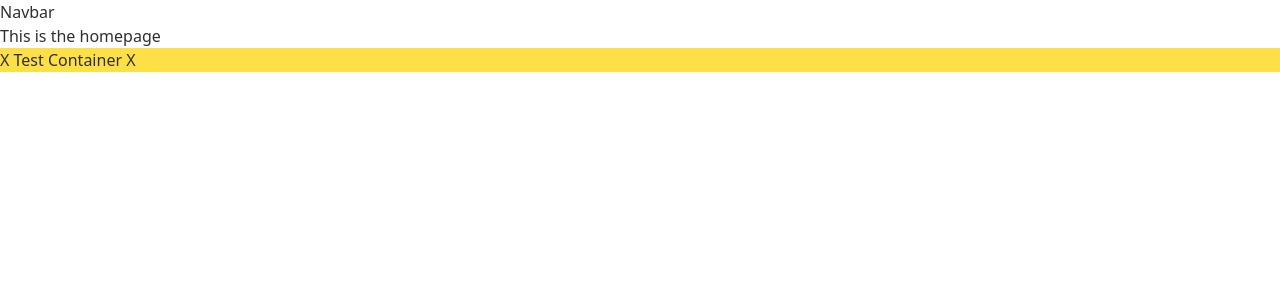
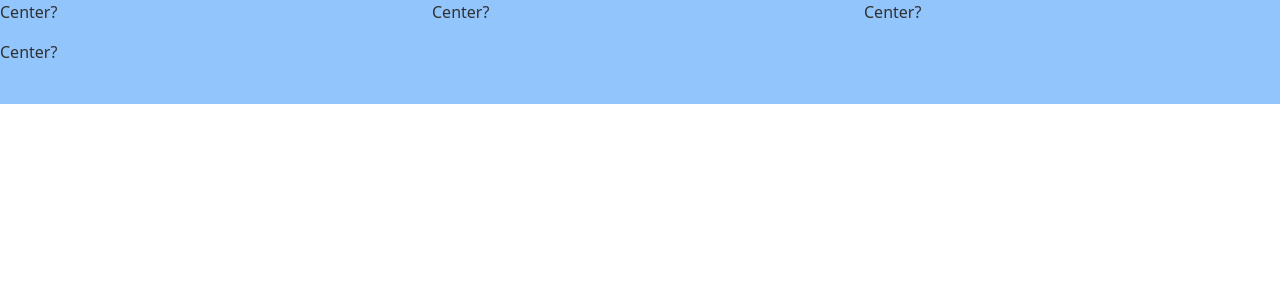
Before and after one commit to lsapundzic/b2b-store-frontend, a Next.js app: page / in a window 1280 px wide. Shown: the top 300 px of the page. Built offline with nearby package versions, Linux system fonts and the light colour scheme.

Commit message:
Removed navbar as well, simplify layout

```diff
--- a/app/components/Navbar.jsx
+++ /dev/null
@@ -1,13 +0,0 @@
-// Main navbar
-
-const Navbar = () => {
-  console.log("Navbar running...");
-
-  return (
-    <div>
-      <h1>Navbar</h1>
-    </div>
-  );
-};
-
-export default Navbar;
--- a/app/layout.js
+++ b/app/layout.js
@@ -1,7 +1,7 @@
 // Main layout
 
 // Component imports
-import Navbar from "./components/Navbar";
+
 import "/app/globals.css";
 
 export const metadata = {
@@ -15,7 +15,6 @@ export default function RootLayout({ children }) {
     <html lang="en">
       {/* Suppress Hydration Warning added to stop the browser console message caused by Grammarly*/}
       <body suppressHydrationWarning={true}>
-        <Navbar />
         <main>{children}</main>
       </body>
     </html>
--- a/app/page.jsx
+++ b/app/page.jsx
@@ -5,10 +5,11 @@ export default function Homepage() {
 
   return (
     <div>
-      <h1>This is the homepage</h1>
-
-      <div className="bg-yellow-300 border-solid border-indigo-600">
-        X Test Container X
+      <div className="bg-blue-300 grid gap-4 grid-cols-3 grid-rows-3">
+        <div>Center?</div>
+        <div>Center?</div>
+        <div>Center?</div>
+        <div>Center?</div>
       </div>
     </div>
   );
```
